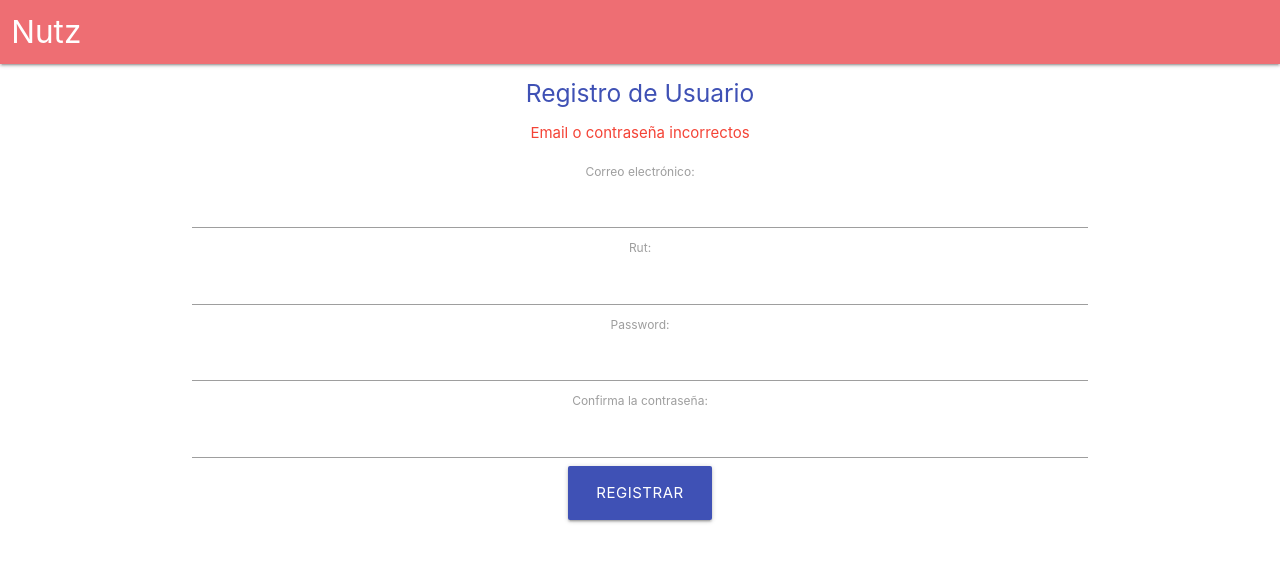
After one commit to MrChikibell/nutzv3, a Django app: page /registro in a window 1280 px wide. The commit adds this page. Shown: the top 562 px of the page. Run offline with Django 3.2, Linux system fonts and the light colour scheme.

Commit message:
formulario registro

```diff
--- a/NUTZ/NUTZ/urls.py
+++ b/NUTZ/NUTZ/urls.py
@@ -24,6 +24,8 @@ urlpatterns = [
     path('admin/', admin.site.urls),
     #url(r'^$', views_calculadora.home , name='home'),
     url(r'^nutricionista/', include('nutricionista.urls')),
-    url(r'^$', views.login, name='login')
+    url(r'^$', views.login, name='login'),
+    url(r'^registro$',views.registro, name='registro-usuario'),
+    url(r'^registro$',views.iniciar_registro, name='registro-usuario')
 
 ]
--- a/NUTZ/cuentas/forms.py
+++ b/NUTZ/cuentas/forms.py
@@ -3,6 +3,34 @@ from django.contrib.auth.forms import ReadOnlyPasswordHashField
 
 from .models import User
 
+class FormRegNutri(forms.ModelForm):
+    rut = forms.CharField(widget=forms.TextInput)
+    password = forms.CharField(widget=forms.PasswordInput)
+    password2 = forms.CharField(label='Confirma la contraseña', widget=forms.PasswordInput)
+    class Meta:
+        model = User
+        fields = ('email','rut','password')
+
+    def clean_email(self):
+        email = self.cleaned_data.get('email')
+        qs = User.objects.filter(email=email)
+        if qs.exists():
+            raise forms.ValidationError("El email esta tomado")
+        return email
+
+    def clean_password2(self):
+        # Check that the two password entries match
+        password1 = self.cleaned_data.get("password1")
+        password2 = self.cleaned_data.get("password2")
+        if password1 and password2 and password1 != password2:
+            raise forms.ValidationError("Las contraseñas no son iguales")
+        return password2
+
+    def clear_rut(self):
+        rut = self.cleaned_data.get("rut")
+        if len(rut) <= 0 or len(rut)>12:
+            raise forms.ValidationError("El rut no es valido")
+        return rut
 
 class FormRegistar(forms.ModelForm):
     rut = forms.CharField(widget=forms.TextInput)
@@ -11,7 +39,8 @@ class FormRegistar(forms.ModelForm):
     es_paciente = forms.BooleanField()
     class Meta:
         model = User
-        fields = ('email','rut', 'es_paciente', 'es_nutri')
+        #fields = ('email','rut', 'es_paciente', 'es_nutri', 'password')
+        fields = ('email','rut','password')
 
     def clean_email(self):
         email = self.cleaned_data.get('email')
--- a/NUTZ/cuentas/templates/login.html
+++ b/NUTZ/cuentas/templates/login.html
@@ -52,6 +52,9 @@
                   <div class='row'>
                     <button type='submit' name='btn_login' class='col s12 btn btn-large waves-effect indigo'>Ingresar</button>
                   </div>
+                  <div class='row'>
+                    <a href="{% url 'registro-usuario' %}">Registrar Usuario</a>
+                  </div>
                 </center>
               </form>
               <br />
--- /dev/null
+++ b/NUTZ/cuentas/templates/registro_usuario.html
@@ -0,0 +1,33 @@
+{% extends "base.html" %}
+
+{% block header %}
+<nav>
+    <div class="nav-wrapper">
+        <div class="row">
+            <div class="col s12">
+                <a href="#!" class="brand-logo">Nutz</a>
+            </div>
+        </div>
+    </div>
+</nav>
+{% endblock header %}
+
+{% block main %}
+    {% block contenido %}
+        <div class="container col s4 l4">
+            <center>
+                <h5 class="indigo-text">Registro de Usuario</h5>
+                    {% for message in messages  %}
+                        <p class="red-text">{{message}}</p>
+                     {% endfor %}
+                <form class="col s4 l4" method="post">
+                    {% csrf_token %}
+                    {{form.as_table}}
+                    <div class='center-align'>
+                        <button type='submit' name='btn_login' class='col s4 l4 btn btn-large waves-effect indigo' align="center">Registrar</button>
+                    </div>
+                </form>
+            </center>
+        </div>
+    {% endblock contenido %}
+{% endblock main %}
--- a/NUTZ/cuentas/urls.py
+++ b/NUTZ/cuentas/urls.py
@@ -4,5 +4,7 @@ from cuentas import views
 
 urlpatterns = [
     # url(r'^$', views.inicio_nutri, name='nutricionista-index'),
-    url(r'^login/$', views.login, name='login')
+    url(r'^login/$', views.login, name='login'),
+    url(r'^registro/$', views.iniciar_registro, name='registro-usuario'),
+    url(r'^registro/$', views.registro, name='registro-usuario')
 ]
--- a/NUTZ/cuentas/views.py
+++ b/NUTZ/cuentas/views.py
@@ -2,6 +2,11 @@ from django.shortcuts import render
 from django.contrib.auth import authenticate
 from django.http import HttpResponseRedirect
 from django.contrib import messages
+from cuentas.models import UserManager
+from .forms import (
+    FormRegistar,
+    FormRegNutri,
+)
 
 # Create your views here.
 
@@ -18,3 +23,26 @@ def login(request):
         else:
             return HttpResponseRedirect("/nutricionista")
     return render(request,template_name='login.html')
+
+def iniciar_registro(request):
+    form_add_user = FormRegNutri()
+    context = dict()
+    context['form'] = form_add_user
+    return render(request,template_name='registro_usuario.html', context=context)
+
+######Revisar con HUGO MAÑANA#########
+
+def registro(request):
+    if request.method == "POST":
+            email = request.POST["email"]
+            rut = request.POST["rut"]
+            password = request.POST["password2"]
+            es_nutri = True
+            es_paciente = False
+            usuario = UserManager.create_user(rut,email,es_paciente,es_nutri,password)
+    else:
+        messages.add_message(request, messages.INFO, 'Email o contraseña incorrectos')
+    form_add_user = FormRegNutri()
+    context = dict()
+    context['form'] = form_add_user
+    return render(request,template_name='registro_usuario.html', context=context)
```
